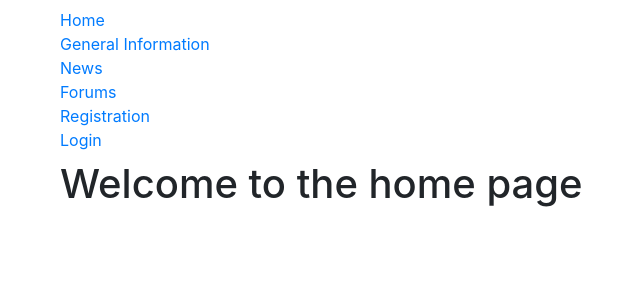
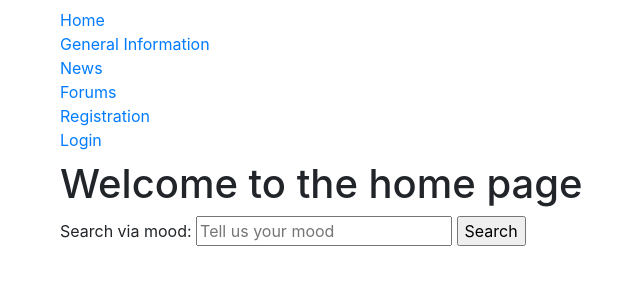
Before and after one commit to abhaasgoyal/Mood_Analyser_Movie_Recommendation_System, a Django app: page / in a window 1280 px wide. Shown: the top 300 px of the page, without its empty margins (25-665 px from the left). Run offline with Django 3.2, Linux system fonts and the light colour scheme; some libraries are stand-ins or nearby versions.

Commit message:
Implemented Mood Analyser Search Toolbar with print on home Page

```diff
--- a/filmstars/models.py
+++ b/filmstars/models.py
@@ -4,7 +4,7 @@ from django.core.validators import MaxValueValidator, MinValueValidator
 # Create your models here.
 class filmstars(models.Model):
     name = models.CharField(max_length = 10)
-    movie_id = models.IntegerField(primary_key=True,validators = [MinValueValidator(0)])
+    actor_id = models.IntegerField(primary_key=True,validators = [MinValueValidator(0)])
     date_of_birth = models.DateField(max_length=8)
     @property
     def age(self):
--- a/general_information/views.py
+++ b/general_information/views.py
@@ -1,6 +1,10 @@
 from django.shortcuts import render
 from django.http import HttpResponse
 from general_information.models import general_information
+import requests
+import json
+from django.http import HttpResponse, HttpResponseRedirect
+from django.urls import reverse
 # Create your views here.
 def general_info(request):
     webpages_list = general_information.objects.order_by('version_id')
@@ -8,4 +12,13 @@ def general_info(request):
     return render(request,'general_information/general_information.html', context=date_dict)
 
 def home(request):
+    if request.method == 'POST':
+        mood = request.POST.get('mood')
+        headers = {'Content-Type': 'application/json'}
+        data = bytes('{\"text\":\"'+mood+'\"}', 'utf-8')
+        r = requests.post('https://apikey:yTtyq_PBCWV83deTSX_mXhYGTPPisbwpxR6CVHX3nAhI@gateway-lon.watsonplatform.net/tone-analyzer/api/v3/tone?version=2017-09-21', headers=headers, data=data)
+        d = json.loads(r.text)
+        print(d['document_tone']['tones'][0]['score'])
+        print(d['document_tone']['tones'][0]['tone_id'])
+        return HttpResponseRedirect(reverse('general_information:general_information_home'))
     return render(request,'general_information/base.html')
--- a/templates/general_information/base.html
+++ b/templates/general_information/base.html
@@ -26,6 +26,13 @@
     <div class="container">
       {% block navbar %}
       <h1>Welcome to the home page</h1>
+      <form method="post">
+        <label for="mood">Search via mood:</label>
+        <input type="text" name="mood" placeholder="Tell us your mood">
+        <input type="submit" name="" value="Search">
+
+         {% csrf_token %}
+      </form>
       {% endblock %}
     </div>
 
```
Also changed, not shown: filmstars/migrations/0001_initial.py, forums/migrations/0001_initial.py, general_information/migrations/0001_initial.py, latest_news/migrations/0001_initial.py, movie_and_actors/migrations/0001_initial.py, movie_and_actors/migrations/0002_remove_movie_and_actors_news_id.py (deleted), movie_and_actors/migrations/0003_news_and_actors.py (deleted), movie_details/migrations/0001_initial.py, movie_library/migrations/0001_initial.py, user_details/migrations/0001_initial.py.
